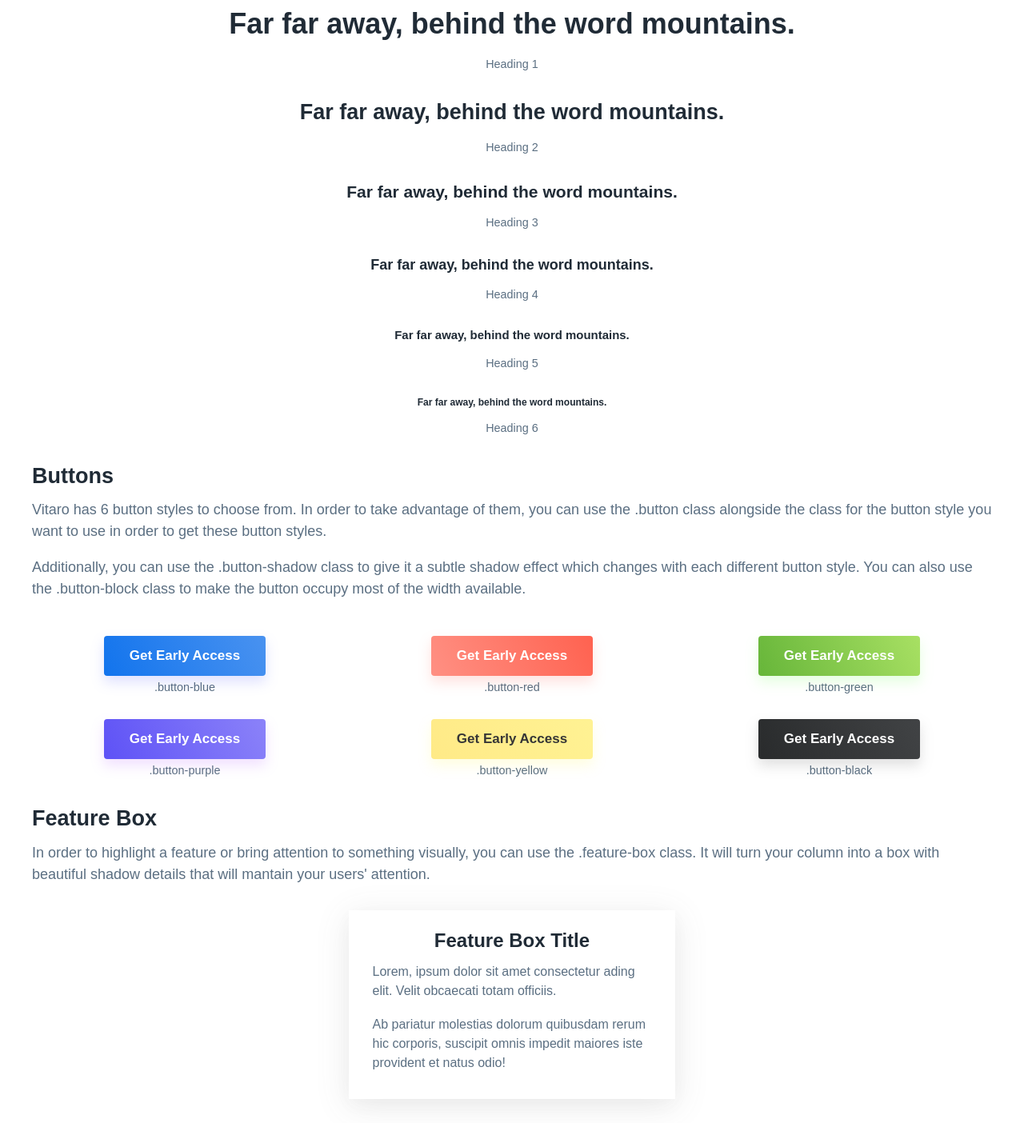
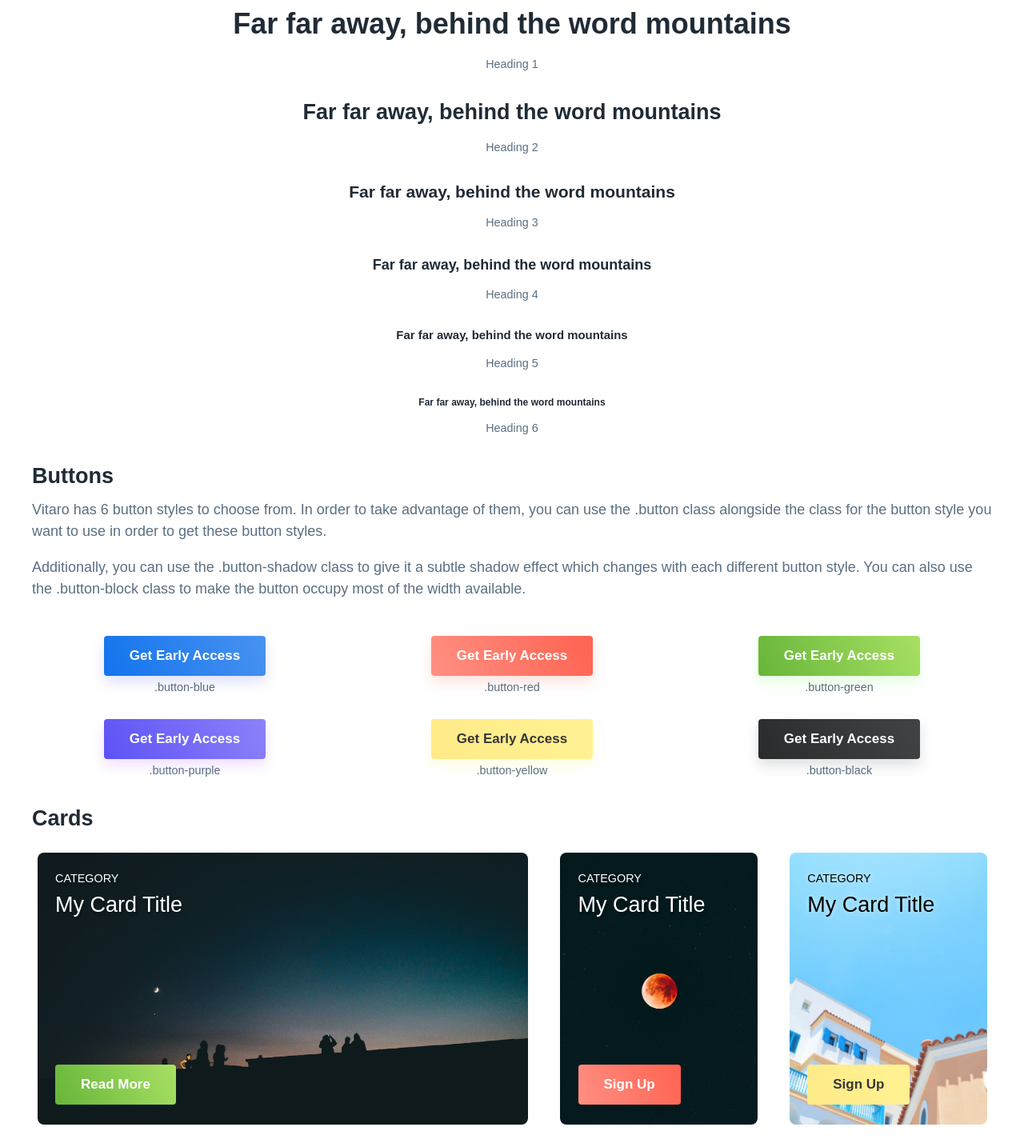
Before and after one commit to AlMon/Klaro, a plain HTML site: page index.html in a window 1280 px wide. Shown: the part 384-1813 px from the top of the page at 80% size. Before the commit the page ends 1788 px from the top, so only its background shows below. Drawn offline with nearby package versions, Linux system fonts and the light colour scheme.

Commit message:
Added cards

```diff
--- a/index.html
+++ b/index.html
@@ -48,42 +48,42 @@
 
         <div class="columns">
             <div class="column text-center">
-                <h1>Far far away, behind the word mountains.</h1>
+                <h1>Far far away, behind the word mountains</h1>
                 <small>Heading 1</small>
             </div>
         </div>
 
         <div class="columns">
             <div class="column text-center">
-                <h2>Far far away, behind the word mountains.</h2>
+                <h2>Far far away, behind the word mountains</h2>
                 <small>Heading 2</small>
             </div>
         </div>
 
         <div class="columns">
             <div class="column text-center">
-                <h3>Far far away, behind the word mountains.</h3>
+                <h3>Far far away, behind the word mountains</h3>
                 <small>Heading 3</small>
             </div>
         </div>
 
         <div class="columns">
             <div class="column text-center">
-                <h4>Far far away, behind the word mountains.</h4>
+                <h4>Far far away, behind the word mountains</h4>
                 <small>Heading 4</small>
             </div>
         </div>
 
         <div class="columns">
             <div class="column text-center">
-                <h5>Far far away, behind the word mountains.</h5>
+                <h5>Far far away, behind the word mountains</h5>
                 <small>Heading 5</small>
             </div>
         </div>
 
         <div class="columns">
             <div class="column text-center">
-                <h6>Far far away, behind the word mountains.</h6>
+                <h6>Far far away, behind the word mountains</h6>
                 <small>Heading 6</small>
             </div>
         </div>
@@ -145,7 +145,33 @@
             </div>
         </div>
 
-        <!-- Feature Box Gallery -->
+        <!-- Card -->
+        <div class="columns">
+            <div class="column">
+                <h2>Cards</h2>
+            </div>
+        </div>
+
+        <div class="columns">
+            <div class="column card is-half" style="background: url(/img/card-bg.jpg);">
+                <small>Category</small>
+                <h2>My Card Title</h2>
+                <div class="button button-green">Read More</div>
+            </div>
+
+            <div class="column card" style="background: url(/img/card-bg-2.jpg);">
+                <small>Category</small>
+                <h2>My Card Title</h2>
+                <div class="button button-red button-shadow">Sign Up</div>
+            </div>
+            <div class="column card card-black" style="background: url(/img/card-bg-3.jpg);">
+                <small>Category</small>
+                <h2>My Card Title</h2>
+                <div class="button button-yellow">Sign Up</div>
+            </div>
+        </div>
+
+        <!-- Feature Box -->
         <div class="columns">
             <div class="column">
                 <h2>Feature Box</h2>
--- a/styles/vitaro.css
+++ b/styles/vitaro.css
@@ -1895,3 +1895,39 @@ h6,
     -webkit-font-smoothing: antialiased;
     -webkit-tap-highlight-color: rgba(0, 0, 0, 0);
 }
+
+/* Card */
+
+.card {
+    height: 340px;
+    border-radius: 8px;
+    margin: 0 20px 20px 20px;
+    padding: 17.5px 25px 25px 22.5px;
+    background-position: 50% 50% !important;
+    background-size: cover !important;
+    position: relative;
+}
+
+.card h2, .card small {
+    color: #FFF;
+    text-shadow: 2px 4px 3px rgba(0,0,0,0.3);
+}
+
+.card h2 {
+    font-weight: 500;
+}
+
+.card small {
+    text-transform: uppercase;
+    font-weight: 500;
+}
+
+.card .button {
+    position: absolute;
+    bottom: 25px;
+}
+
+.card-black h2, .card-black small {
+    color: #000;
+    text-shadow: 0px 0px 6px rgba(255,255,255,0.7);
+}
```
Also changed, not shown: img/card-bg-2.jpg (added), img/card-bg-3.jpg (added), img/card-bg.jpg (added).
